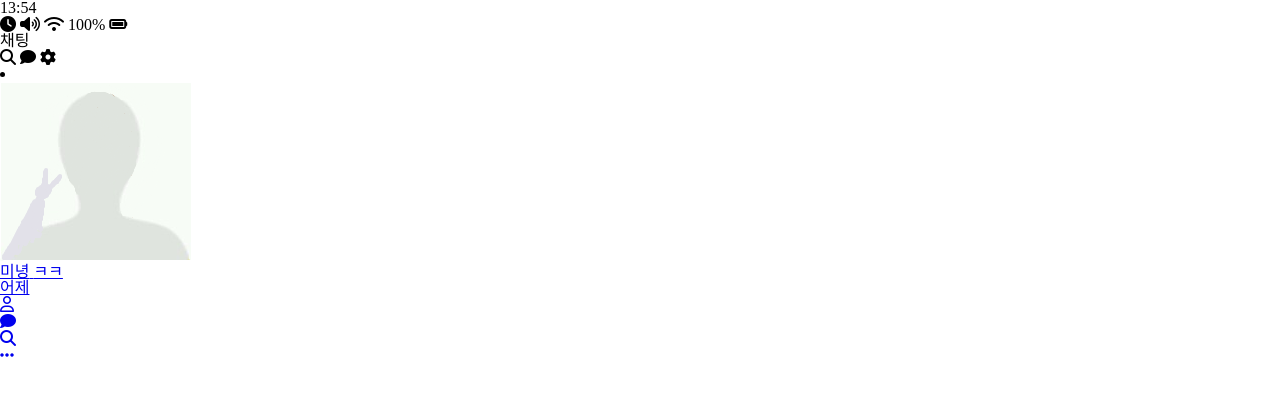
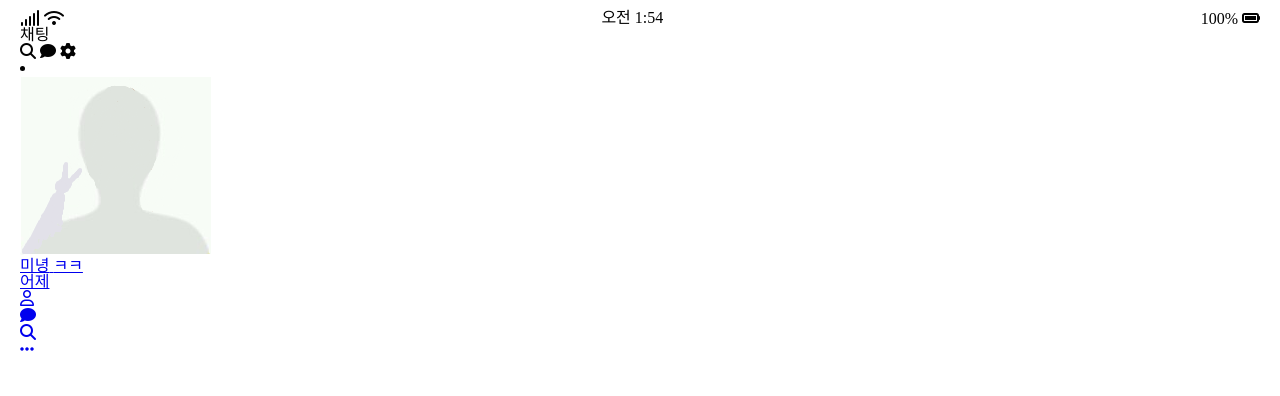
Before and after one commit to mnmhbbb/kakaotalk-clone, a plain HTML site: page index.html in a window 1280 px wide. Drawn offline with Linux system fonts and the light colour scheme; files whose address does not match are found by name.

Commit message:
status-bar
1/2

```diff
--- /dev/null
+++ b/css/status-bar.css
@@ -0,0 +1,4 @@
+.status-bar {
+  display: flex;
+  justify-content: space-between;
+}
--- a/css/styles.css
+++ b/css/styles.css
@@ -1 +1,7 @@
 @import "reset.css";
+@import "status-bar.css";
+body {
+  background-color: white;
+  padding: 10px 20px;
+  color: #020202;
+}
--- a/index.html
+++ b/index.html
@@ -17,13 +17,13 @@
   <body>
     <div class="status-bar">
       <div class="status-bar__column">
-        <span class="status-bar__clock">13:54</span>
+        <i class="fas fa-signal"></i>
+        <i class="fas fa-wifi"></i>
       </div>
       <div class="status-bar__column">
-        <!--와이파이 아이콘 등등이 들어갈 곳-->
-        <i class="fas fa-clock"></i>
-        <i class="fas fa-volume-up"></i>
-        <i class="fas fa-wifi"></i>
+        <span class="status-bar__clock">오전 1:54</span>
+      </div>
+      <div class="status-bar__column">
         <span class="status-bar__battery-lever">100%</span>
         <i class="fas fa-battery-full"></i>
       </div>
```
Also changed, not shown: chat.html (+5 -5 lines), find.html (+5 -5 lines), friends.html (+5 -5 lines), more.html (+5 -5 lines), settings.html (+5 -5 lines).
